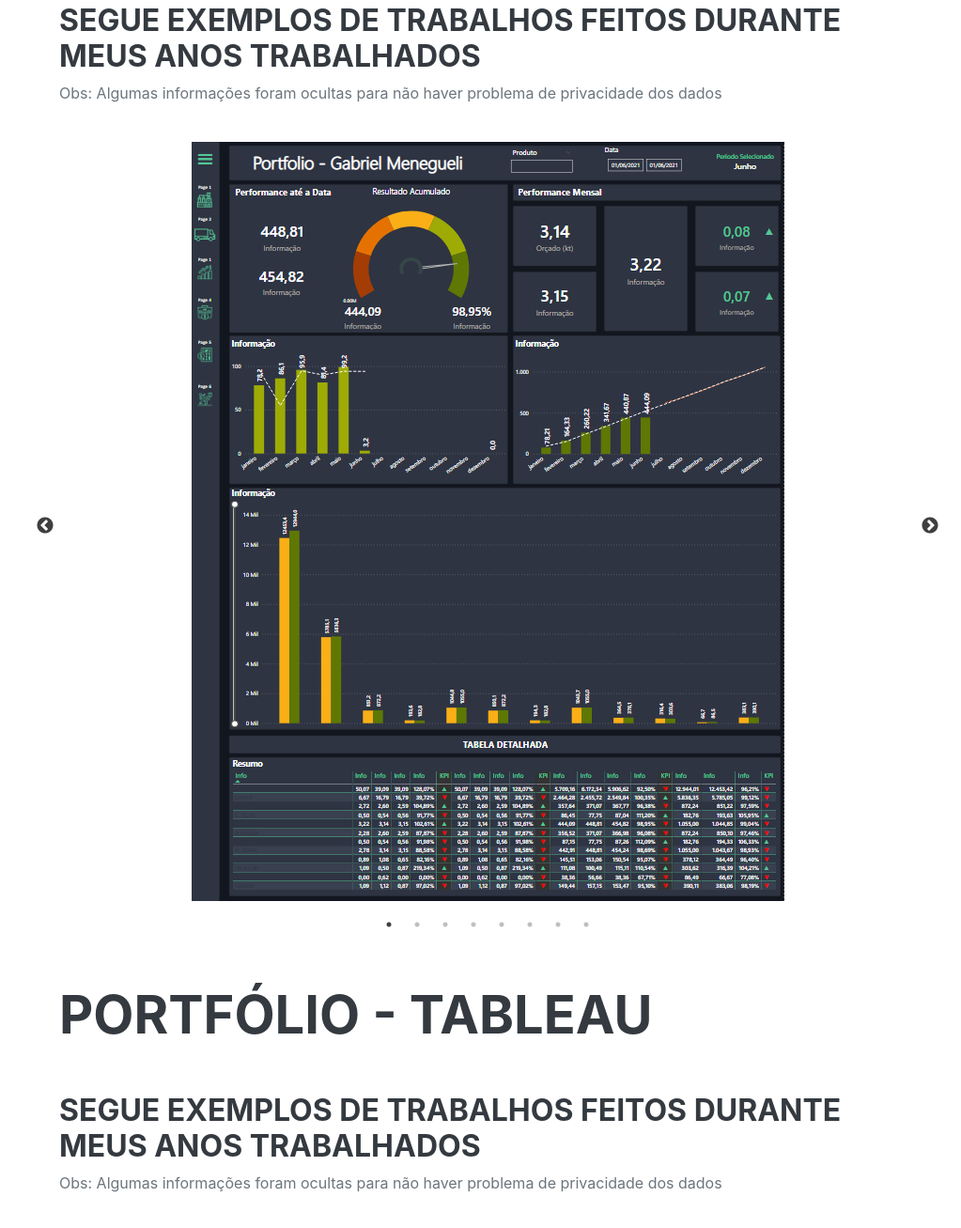
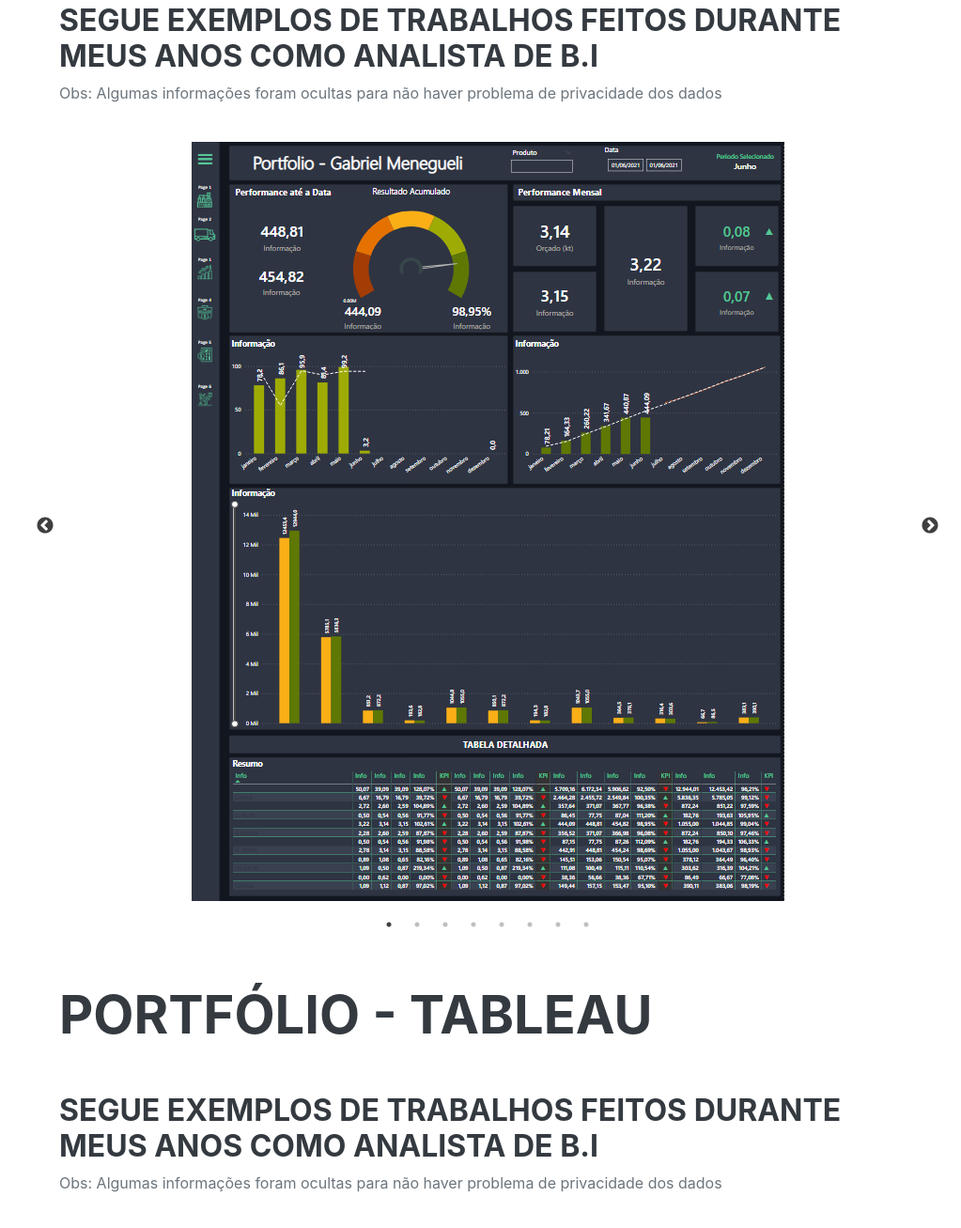
Before and after one commit to Menegueli/Curriculo, a plain HTML site: page index.html in a window 1280 px wide. Shown: the part 3954-5261 px from the top of the page at 94% size, without its empty margins (257-1280 px from the left). Drawn offline with nearby package versions, Linux system fonts and the light colour scheme; a web font is replaced by a local one.

Commit message:
Mudando a page de portfolio

```diff
--- a/index.html
+++ b/index.html
@@ -175,7 +175,7 @@
             <section class="resume-section" id="awards">
                 <div class="resume-section-content">
                     <h2 class="mb-5">Portfólio - Power BI</h2>
-                    <h3>Segue exemplos de trabalhos feitos durante meus anos trabalhados</h3>
+                    <h3>Segue exemplos de trabalhos feitos durante meus anos como Analista de B.I</h3>
                     <p>Obs: Algumas informações foram ocultas para não haver problema de privacidade dos dados</p>
                     <br>
                     <span class="carousel">
@@ -191,7 +191,7 @@
                     <br>
                     <br>
                     <h2 class="mb-5">Portfólio - Tableau</h2>
-                    <h3>Segue exemplos de trabalhos feitos durante meus anos trabalhados</h3>
+                    <h3>Segue exemplos de trabalhos feitos durante meus anos como Analista de B.I</h3>
                     <p>Obs: Algumas informações foram ocultas para não haver problema de privacidade dos dados</p>
 
                 </div>
```
